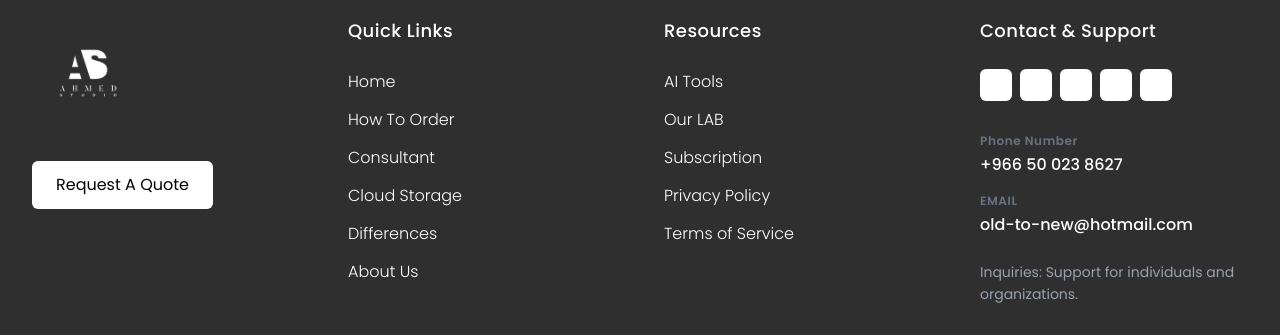
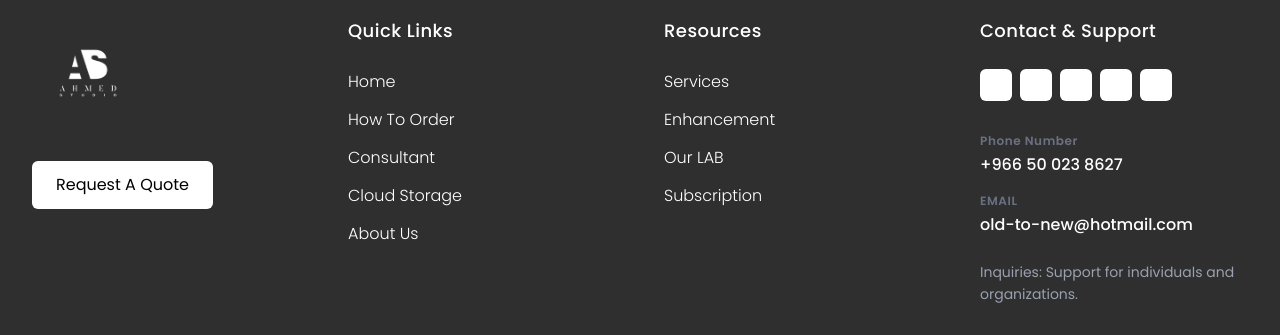
Before and after one commit to FaresHamel/ahmed-studio-platform, a Next.js app: page / in a window 1280 px wide. Shown: the part 10454-10789 px from the top of the page. Built offline with nearby package versions, Linux system fonts and the light colour scheme; some icons are missing.

Commit message:
fix footer links and titles

```diff
--- a/src/components/layout/Footer.tsx
+++ b/src/components/layout/Footer.tsx
@@ -35,21 +35,19 @@ export default function Footer({
       title: "Quick Links",
       links: [
         { label: "Home", href: "/" },
-        { label: "How To Order", href: "/how-to-order" },
+        { label: "How To Order", href: "/order" },
         { label: "Consultant", href: "/consultant" },
-        { label: "Cloud Storage", href: "/cloud-storage" },
-        { label: "Differences", href: "/differences" },
+        { label: "Cloud Storage", href: "/cloudStorage" },
         { label: "About Us", href: "/about" }
       ]
     },
     {
       title: "Resources",
       links: [
-        { label: "AI Tools", href: "/ai-tools" },
-        { label: "Our LAB", href: "/lab" },
-        { label: "Subscription", href: "/subscription" },
-        { label: "Privacy Policy", href: "/privacy" },
-        { label: "Terms of Service", href: "/terms" }
+        { label: "Services", href: "/services" },
+        { label: "Enhancement", href: "/enhancement" },
+        { label: "Our LAB", href: "/ourlab" },
+        { label: "Subscription", href: "/subscription" }
       ]
     }
   ];
```
